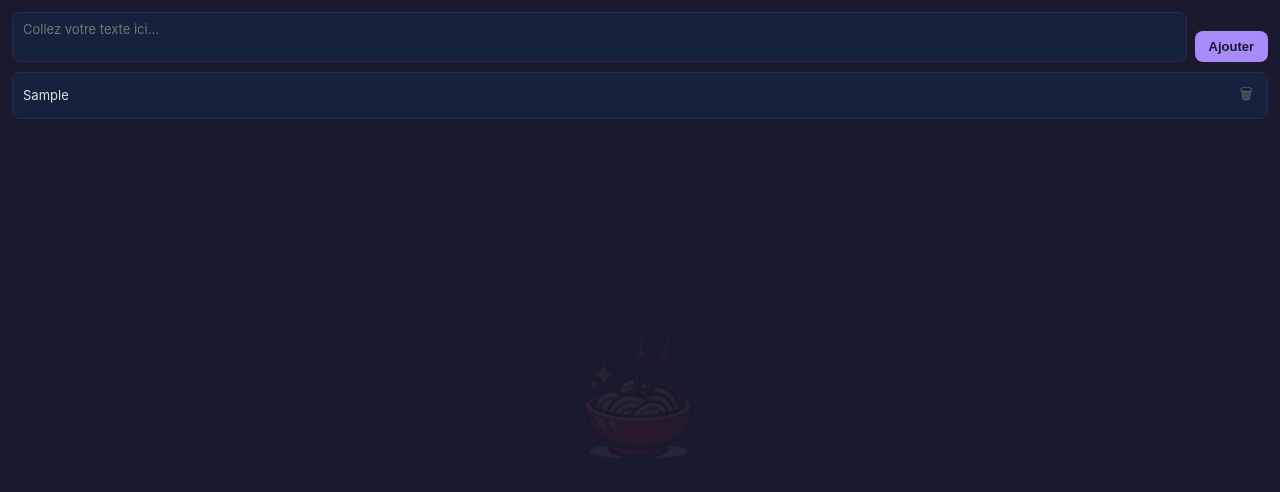
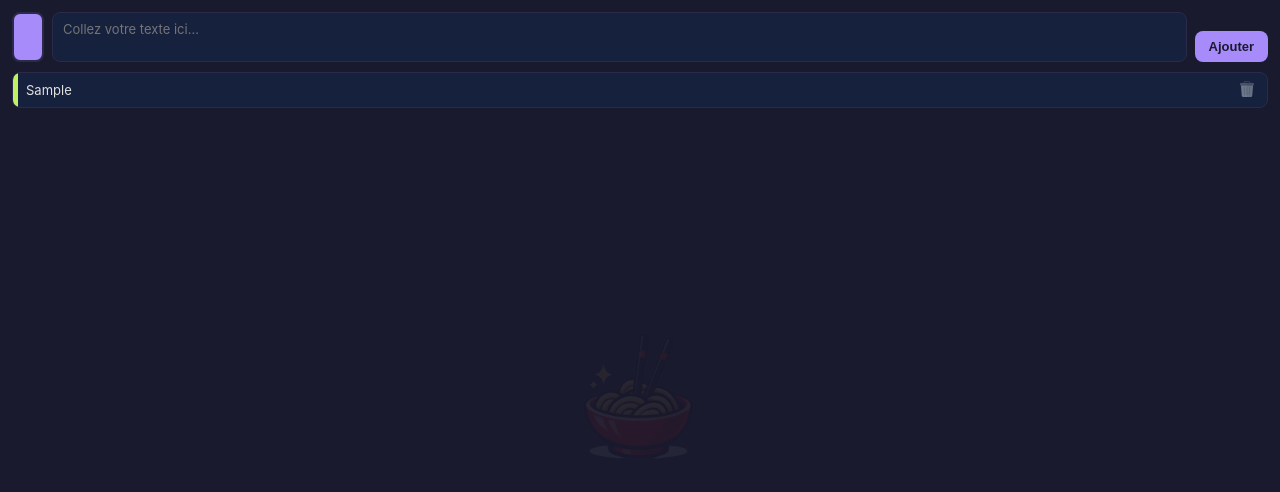
Before and after one commit to Azgoum/CopyPasta, a website built with Vite: page index.html in a window 1280 px wide. Both pictures are taken after typing "Sample" into the empty fields and a click on the button "Ajouter". Built offline with nearby package versions, Linux system fonts and the light colour scheme.

Commit message:
Ajout couleurs, icône poubelle, traduction FR, UX améliorée
- Snippets associés à une couleur (32 couleurs, sélection aléatoire)
- Icône poubelle personnalisée + confirmation suppression alignée
- Interface entièrement traduite en français
- Header supprimé pour gagner de la place
- Modification par clic droit

Co-Authored-By: Claude Opus 4.6 <noreply@anthropic.com>

```diff
--- a/index.html
+++ b/index.html
@@ -9,6 +9,7 @@
 <body>
   <div id="app">
     <div class="add-section">
+      <button id="color-picker" title="Changer la couleur"></button>
       <textarea id="snippet-input" placeholder="Collez votre texte ici..." rows="2"></textarea>
       <button id="add-btn">Ajouter</button>
     </div>
--- a/src/main.js
+++ b/src/main.js
@@ -5,18 +5,62 @@ const STORE_KEY = "snippets";
 let store;
 let snippets = [];
 let activeConfirm = null;
+let activeEdit = null;
+
+const COLORS = [
+  "#ef4444", "#f97316", "#f59e0b", "#eab308",
+  "#84cc16", "#22c55e", "#10b981", "#14b8a6",
+  "#06b6d4", "#0ea5e9", "#3b82f6", "#6366f1",
+  "#8b5cf6", "#a78bfa", "#c084fc", "#d946ef",
+  "#ec4899", "#f43f5e", "#fb7185", "#fda4af",
+  "#fdba74", "#fcd34d", "#bef264", "#86efac",
+  "#6ee7b7", "#5eead4", "#67e8f9", "#7dd3fc",
+  "#93c5fd", "#a5b4fc", "#c4b5fd", "#d8b4fe",
+];
+
+let currentColorIndex = 0;
 
 const snippetList = document.getElementById("snippet-list");
 const snippetInput = document.getElementById("snippet-input");
 const addBtn = document.getElementById("add-btn");
 const toast = document.getElementById("toast");
+const colorPicker = document.getElementById("color-picker");
+
+function getUsedColors() {
+  return new Set(snippets.map((s) => s.color));
+}
+
+function randomUnusedColor() {
+  const used = getUsedColors();
+  const available = COLORS.filter((c) => !used.has(c));
+  if (available.length === 0) {
+    currentColorIndex = Math.floor(Math.random() * COLORS.length);
+  } else {
+    const pick = available[Math.floor(Math.random() * available.length)];
+    currentColorIndex = COLORS.indexOf(pick);
+  }
+  return COLORS[currentColorIndex];
+}
+
+function cycleColor() {
+  randomUnusedColor();
+  updateColorPicker();
+}
+
+function updateColorPicker() {
+  colorPicker.style.background = COLORS[currentColorIndex];
+}
 
 async function init() {
   store = await load("snippets.json", { autoSave: true });
   const saved = await store.get(STORE_KEY);
   if (Array.isArray(saved)) {
-    snippets = saved;
+    snippets = saved.map((s) =>
+      typeof s === "string" ? { text: s, color: COLORS[0] } : s
+    );
   }
+  randomUnusedColor();
+  updateColorPicker();
   render();
 }
 
@@ -24,24 +68,29 @@ function render() {
   snippetList.innerHTML = "";
 
   if (snippets.length === 0) {
-    snippetList.innerHTML = '<div class="empty-state">Aucun texte enregistré.<br>Ajoutez-en un ci-dessus !</div>';
+    snippetList.innerHTML =
+      '<div class="empty-state">Aucun texte enregistré.<br>Ajoutez-en un ci-dessus !</div>';
     return;
   }
 
-  snippets.forEach((text, index) => {
+  snippets.forEach((snippet, index) => {
     const el = document.createElement("div");
     el.className = "snippet";
 
+    const colorBar = document.createElement("div");
+    colorBar.className = "snippet-color";
+    colorBar.style.background = snippet.color;
+
     const textEl = document.createElement("span");
     textEl.className = "snippet-text";
-    textEl.textContent = text;
+    textEl.textContent = snippet.text;
 
     const actions = document.createElement("div");
     actions.className = "snippet-actions";
 
     const deleteBtn = document.createElement("button");
     deleteBtn.className = "delete-btn";
-    deleteBtn.innerHTML = "&#128465;";
+    deleteBtn.innerHTML = '<img src="/src/bin.png" alt="Supprimer" class="bin-icon">';
     deleteBtn.title = "Supprimer";
     deleteBtn.addEventListener("click", (e) => {
       e.stopPropagation();
@@ -49,12 +98,13 @@ function render() {
     });
 
     actions.appendChild(deleteBtn);
-    el.addEventListener("click", () => copySnippet(text, el));
+    el.addEventListener("click", () => copySnippet(snippet.text, el));
     el.addEventListener("contextmenu", (e) => {
       e.preventDefault();
       e.stopPropagation();
       startEdit(index, el, textEl);
     });
+    el.appendChild(colorBar);
     el.appendChild(textEl);
     el.appendChild(actions);
     snippetList.appendChild(el);
@@ -108,7 +158,7 @@ function startEdit(index, snippetEl, textEl) {
 
   const textarea = document.createElement("textarea");
   textarea.className = "edit-input";
-  textarea.value = snippets[index];
+  textarea.value = snippets[index].text;
   textarea.rows = 2;
 
   textEl.style.display = "none";
@@ -120,14 +170,14 @@ function startEdit(index, snippetEl, textEl) {
   const finish = async (save) => {
     if (save) {
       const newText = textarea.value.trim();
-      if (newText && newText !== snippets[index]) {
-        snippets[index] = newText;
+      if (newText && newText !== snippets[index].text) {
+        snippets[index].text = newText;
         await saveSnippets();
       }
     }
     textarea.remove();
     textEl.style.display = "";
-    textEl.textContent = snippets[index];
+    textEl.textContent = snippets[index].text;
     snippetEl.classList.remove("editing");
     activeEdit = null;
   };
@@ -149,8 +199,6 @@ function startEdit(index, snippetEl, textEl) {
   activeEdit = { textarea, finish };
 }
 
-let activeEdit = null;
-
 function cancelEdit() {
   if (!activeEdit) return;
   activeEdit.finish(false);
@@ -160,9 +208,11 @@ async function addSnippet() {
   const text = snippetInput.value.trim();
   if (!text) return;
 
-  snippets.unshift(text);
+  snippets.unshift({ text, color: COLORS[currentColorIndex] });
   await saveSnippets();
   snippetInput.value = "";
+  randomUnusedColor();
+  updateColorPicker();
   render();
 }
 
@@ -170,6 +220,8 @@ async function removeSnippet(index) {
   activeConfirm = null;
   snippets.splice(index, 1);
   await saveSnippets();
+  randomUnusedColor();
+  updateColorPicker();
   render();
 }
 
@@ -191,6 +243,11 @@ function showToast() {
   toastTimeout = setTimeout(() => toast.classList.add("hidden"), 1200);
 }
 
+colorPicker.addEventListener("click", (e) => {
+  e.preventDefault();
+  cycleColor();
+});
+
 addBtn.addEventListener("click", addSnippet);
 
 snippetInput.addEventListener("keydown", (e) => {
--- a/src/style.css
+++ b/src/style.css
@@ -41,6 +41,24 @@ body::after {
 .add-section {
   display: flex;
   gap: 8px;
+  align-items: stretch;
+}
+
+#color-picker {
+  width: 32px;
+  flex-shrink: 0;
+  border: 2px solid #2a2a4a;
+  border-radius: 8px;
+  cursor: pointer;
+  transition: border-color 0.2s, transform 0.15s;
+}
+
+#color-picker:hover {
+  border-color: #e0e0e0;
+}
+
+#color-picker:active {
+  transform: scale(0.9);
 }
 
 #snippet-input {
@@ -101,14 +119,15 @@ body::after {
 
 .snippet {
   display: flex;
-  align-items: center;
+  align-items: stretch;
   gap: 8px;
   background: #16213e;
   border: 1px solid #2a2a4a;
   border-radius: 8px;
-  padding: 8px 10px;
+  padding: 0;
   cursor: pointer;
   transition: border-color 0.2s, background 0.2s;
+  overflow: hidden;
 }
 
 .snippet:hover {
@@ -121,6 +140,12 @@ body::after {
   background: #1a2e3a;
 }
 
+.snippet-color {
+  width: 5px;
+  flex-shrink: 0;
+  border-radius: 8px 0 0 8px;
+}
+
 .snippet-text {
   flex: 1;
   font-size: 13px;
@@ -129,6 +154,7 @@ body::after {
   word-break: break-word;
   max-height: 60px;
   overflow: hidden;
+  padding: 8px 0;
 }
 
 .snippet.editing {
@@ -148,28 +174,36 @@ body::after {
   resize: none;
   outline: none;
   user-select: text;
+  margin: 4px 0;
 }
 
 .snippet-actions {
   flex-shrink: 0;
   display: flex;
-  align-items: center;
+  align-items: flex-start;
+  padding-top: 6px;
+  padding-right: 8px;
 }
 
 .delete-btn {
   background: none;
   border: none;
-  color: #666;
-  font-size: 15px;
   cursor: pointer;
   padding: 2px 4px;
   border-radius: 4px;
-  transition: color 0.2s, background 0.2s;
+  transition: background 0.2s, opacity 0.2s;
+  opacity: 0.5;
 }
 
 .delete-btn:hover {
-  color: #ef4444;
+  opacity: 1;
   background: rgba(239, 68, 68, 0.1);
+}
+
+.bin-icon {
+  width: 16px;
+  height: 16px;
+  display: block;
 }
 
 .confirm-wrap {
```
Also changed, not shown: README.md, src/bin.png (added).
